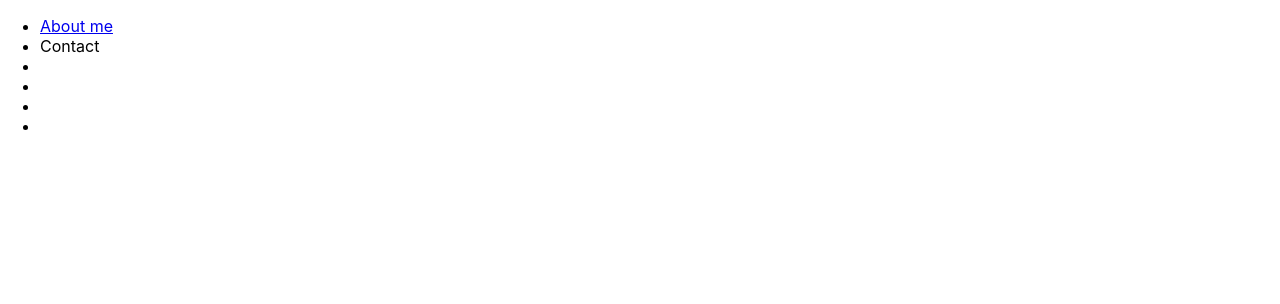
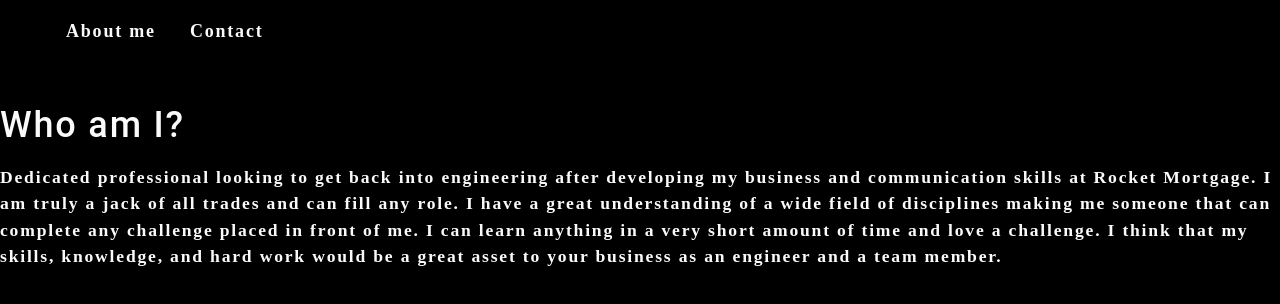
Before and after one commit to colinc27/ColinsReactPortfolio, a React (Create React App) app in the folder colinsreactportfolio/: page / in a window 1280 px wide. Shown: the top 304 px of the page. Built offline with nearby package versions, Linux system fonts and the light colour scheme.

Commit message:
Changed CSS file

```diff
--- a/colinsreactportfolio/src/App.js
+++ b/colinsreactportfolio/src/App.js
@@ -1,8 +1,7 @@
 import React, { useState } from 'react';
 import Nav from './components/Nav';
 import ContactForm from './components/Contact';
-// import About from './components/About';
-// import Gallery from './components/Gallery';
+import About from './components/About';
 
 function App() {
   const [categories] = useState([
@@ -28,16 +27,15 @@
         contactSelected={contactSelected}
         setContactSelected={setContactSelected}
       ></Nav>
-      {/* <main>
+      <main>
         {!contactSelected ? (
           <>
-            <Gallery currentCategory={currentCategory}></Gallery>
             <About></About>
           </>
         ) : (
           <ContactForm></ContactForm>
         )}
-      </main> */}
+      </main>
     </div>
   );
 }
--- a/colinsreactportfolio/src/components/About/index.js
+++ b/colinsreactportfolio/src/components/About/index.js
@@ -1,10 +1,9 @@
 import React from 'react';
-//import coverImage from '../../assets/cover/cover-image.jpg';
+
 function About() {
   return (
     <section className="my-5">
       <h1 id="about">Who am I?</h1>
-      <img src={coverImage} className="my-2" style={{ width: "100%" }} alt="cover" />
       <div className="my-2">
         <p>
         Dedicated professional looking to get back into engineering after developing my business and communication skills at Rocket Mortgage. I am truly a jack of all trades and can fill any role. I have a great understanding of a wide field of disciplines making me someone that can complete any challenge placed in front of me. I can learn anything in a very short amount of time and love a challenge. I think that my skills, knowledge, and hard work would be a great asset to your business as an engineer and a team member.
--- a/colinsreactportfolio/src/index.css
+++ b/colinsreactportfolio/src/index.css
@@ -1,13 +1,286 @@
+:root {
+  --primary: #8c54ff;
+  --secondary: #f3a847;
+  --tertiary: #b12704;
+  --light: #fafafa;
+  --dark: #000000;
+  --darker: #111111;
+  --error: rgb(228, 46, 1);
+  --spacing-one: calc(1rem * 0.5);
+  --spacing-two: calc(1rem);
+  --spacing-five: calc(2.5rem);
+}
+
+* {
+  box-sizing: border-box;
+}
+
+html,
+body {
+  min-height: 100%;
+}
+
 body {
   margin: 0;
-  font-family: -apple-system, BlinkMacSystemFont, 'Segoe UI', 'Roboto', 'Oxygen',
-    'Ubuntu', 'Cantarell', 'Fira Sans', 'Droid Sans', 'Helvetica Neue',
-    sans-serif;
-  -webkit-font-smoothing: antialiased;
-  -moz-osx-font-smoothing: grayscale;
+  padding: 0;
+  font-weight: 600;
+  line-height: 1.5;
+  font-size: 18px;
+  letter-spacing: 0.1em;
+  background: var(--dark);
+  color: var(--light);
+  font-family: 'Poiret One', cursive;
 }
 
-code {
-  font-family: source-code-pro, Menlo, Monaco, Consolas, 'Courier New',
-    monospace;
+h1,
+h2,
+h3,
+h4,
+h5,
+h6 {
+  font-family: 'Roboto', sans-serif;
+  font-weight: 500;
+  margin: 5px 0;
+  line-height: 1.25;
 }
+
+h1 {
+  font-size: 2.25rem;
+}
+
+h2 {
+  font-size: 2rem;
+}
+
+h3 {
+  font-size: 1.75rem;
+}
+
+h4 {
+  font-size: 1.5rem;
+}
+
+h5 {
+  font-size: 1.25rem;
+}
+
+h6 {
+  font-size: 1rem;
+}
+
+p {
+  font-size: 1.1rem;
+  margin-top: 0;
+}
+
+a {
+  color: var(--tertiary);
+  text-decoration: none;
+  font-weight: bold;
+}
+
+a:hover {
+  text-decoration: underline;
+}
+
+header {
+  background: var(--dark);
+}
+
+header a {
+  color: var(--light);
+}
+
+button {
+  font-size: 1rem;
+  text-decoration: none;
+  padding: 0.25rem 1rem;
+  border-radius: 0.5rem;
+  border: none;
+  outline: none;
+  cursor: pointer;
+  margin: 0 1px;
+  background-color: var(--secondary);
+}
+
+button:hover {
+  opacity: 0.8;
+}
+
+button[disabled] {
+  cursor: default;
+  opacity: 0.8;
+}
+
+img {
+  max-width: 100%;
+}
+
+span[role='img'] {
+  cursor: default;
+}
+
+form {
+  width: 40%;
+}
+
+input {
+  font-size: 1rem;
+  padding: 0.25rem;
+  border: 1px solid var(--dark);
+  outline: none;
+  border-radius: 3px;
+  transition: box-shadow 0.2s;
+}
+
+input:focus {
+  border: 1px solid var(--secondary);
+  box-shadow: 0 0 0.25rem rgba(0, 0, 0, 0.5);
+}
+
+li {
+  list-style: none;
+}
+
+nav a:hover {
+  text-decoration: none;
+}
+
+nav li {
+  cursor: pointer;
+}
+
+textarea {
+  width: 600px;
+  height: 120px;
+  border: 3px solid #cccccc;
+  padding: 5px;
+}
+
+.container {
+  width: 85%;
+  max-width: 1200px;
+  margin-left: auto;
+  margin-right: auto;
+}
+
+.flex-row {
+  display: flex;
+  flex-wrap: wrap;
+}
+
+.space-between {
+  justify-content: space-between;
+}
+
+.flex-end {
+  justify-content: flex-end;
+}
+
+.mx-1 {
+  margin-right: var(--spacing-one);
+  margin-left: var(--spacing-one);
+}
+
+.mx-2 {
+  margin-right: var(--spacing-two);
+  margin-left: var(--spacing-two);
+}
+
+.my-1 {
+  margin-top: var(--spacing-one);
+  margin-bottom: var(--spacing-one);
+}
+
+.my-2 {
+  margin-top: var(--spacing-two);
+  margin-bottom: var(--spacing-two);
+}
+
+.my-5 {
+  margin-top: var(--spacing-five);
+  margin-bottom: var(--spacing-five);
+}
+
+.px-1 {
+  padding-right: var(--spacing-one);
+  padding-left: var(--spacing-one);
+}
+
+.px-2 {
+  padding-right: var(--spacing-two);
+  padding-left: var(--spacing-two);
+}
+
+.py-1 {
+  padding-top: var(--spacing-one);
+  padding-bottom: var(--spacing-one);
+}
+
+.py-2 {
+  padding-top: var(--spacing-two);
+  padding-bottom: var(--spacing-two);
+}
+
+.card {
+  width: 25%;
+  text-align: center;
+}
+
+.img-thumbnail {
+  width: auto;
+  height: 300px;
+  margin-bottom: 50px;
+  cursor: pointer;
+}
+
+.modalBackdrop {
+  background: rgba(0, 0, 0, 0.65);
+  bottom: 0;
+  left: 0;
+  overflow: auto;
+  position: fixed;
+  right: 0;
+  top: 0;
+  z-index: 1;
+}
+
+.modalContainer {
+  background: var(--darker);
+  border-radius: 5px;
+  max-width: 100%;
+  margin: 50px auto;
+  padding: 15px;
+  width: 960px;
+}
+
+.modalTitle {
+  font-size: 18px;
+  font-weight: 600;
+  margin-bottom: 25px;
+}
+
+button {
+  background: var(--primary);
+  border: 0;
+  border-radius: 5px;
+  color: #fff;
+  cursor: pointer;
+  font-size: 16px;
+  font-weight: 600;
+  margin-bottom: 30px;
+  padding: 10px 15px;
+}
+
+a {
+  border-radius: 5px;
+  color: var(--primary);
+  font-weight: 600;
+  padding: 2px 4px;
+  margin-left: -2px;
+  margin-right: -2px;
+}
+
+.navActive {
+  color: var(--secondary);
+}
```
Also changed, not shown: colinsreactportfolio/src/setupTests.js (deleted, +0 -5 lines), colinsreactportfolio/src/assets/cover/cover-image.jpg (added).
